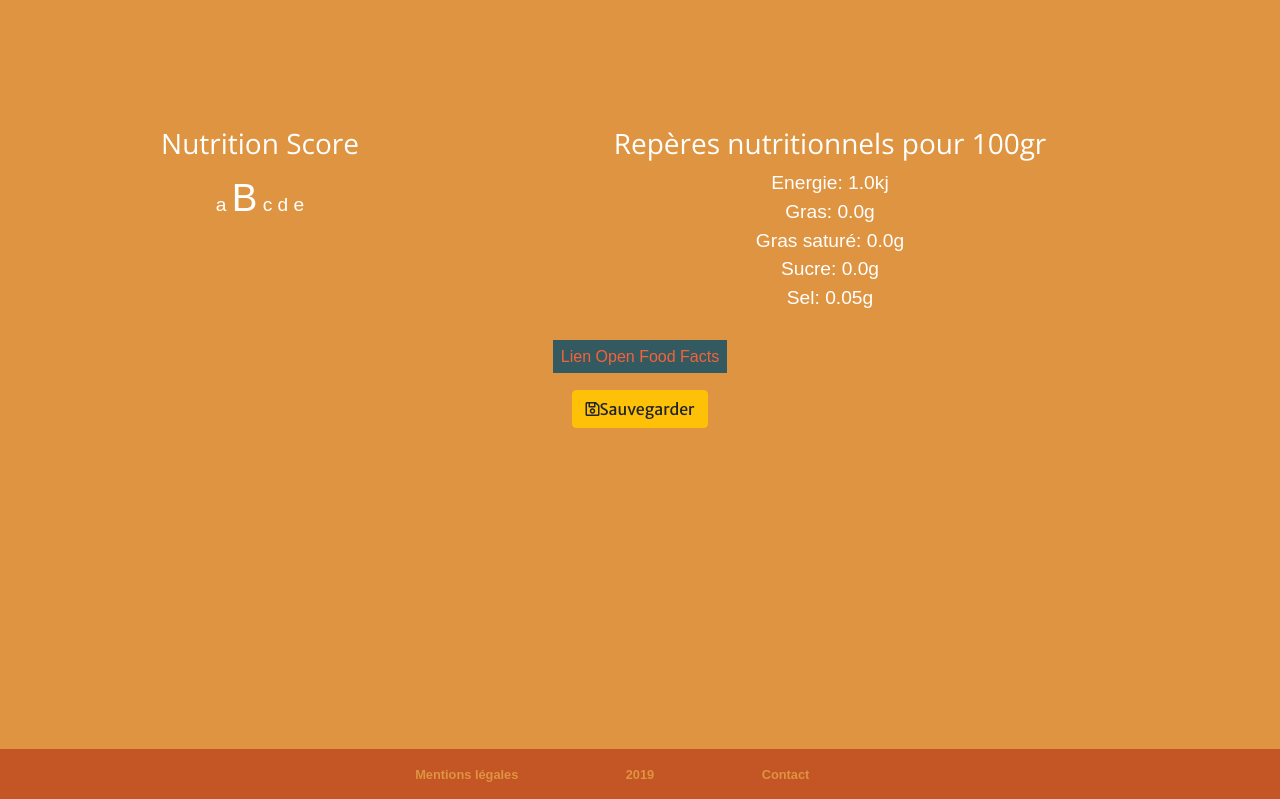
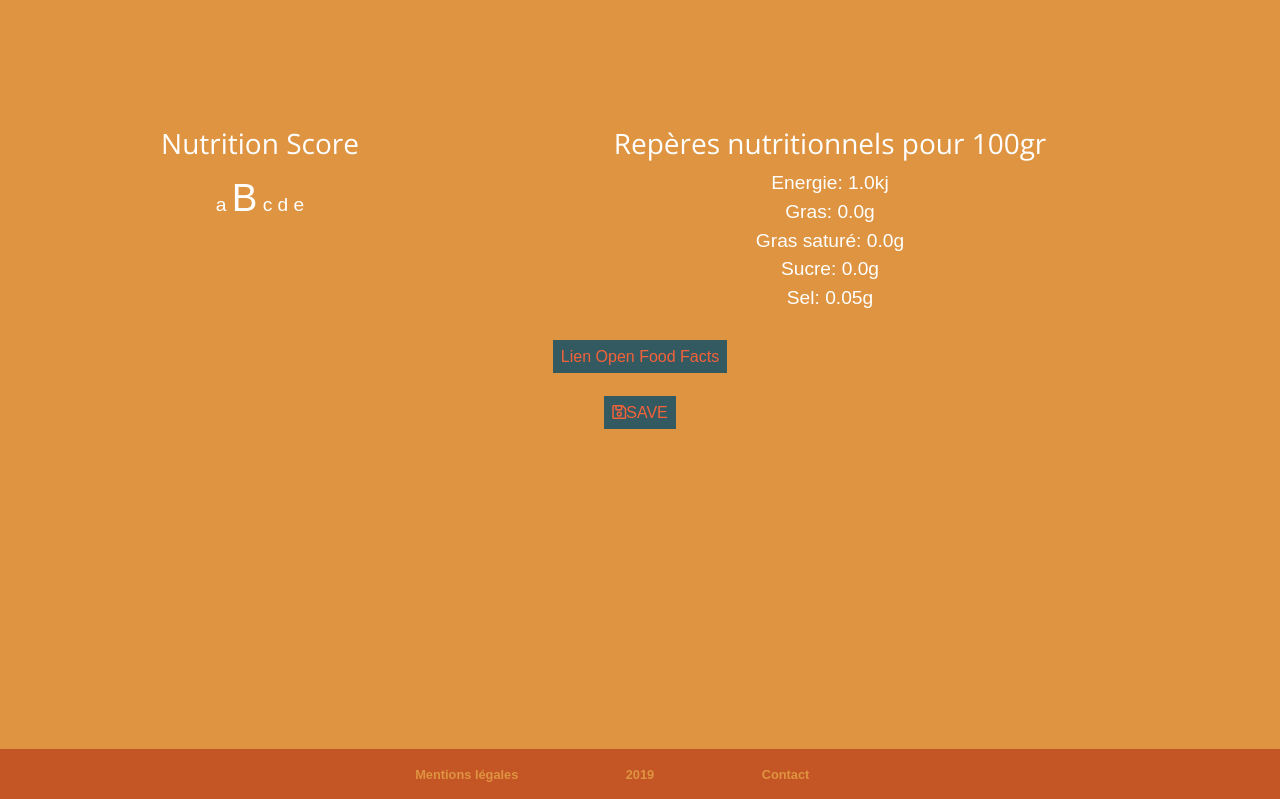
Before and after one commit to Azer1338/pur_beurre_apps, a Django app: page /substitute/details/3502110008220/ in a window 1280 px wide. Shown: the part 303-1102 px from the top of the page. Run offline with Django 3.2, Linux system fonts and the light colour scheme; a user stored in the database is signed in; data comes from the database, SQL or seed files in the repository; some libraries are stand-ins or nearby versions; some web fonts are replaced.

Commit message:
Substitutes icon in the details.html changes

```diff
--- a/substitute/templates/substitute/details.html
+++ b/substitute/templates/substitute/details.html
@@ -78,20 +78,19 @@
                 <a href="{{ aliment.url_link }}" class="offLink">Lien Open Food Facts</a>
 
             </div>
+
+            <!-- SAVE -->
+            {% if user.is_authenticated %}
+            <div class="col-lg-8 text-center spacer">
+                <a href="/substitute/save/{{ substitute.id }}/" class="offLink">
+                    <i class="far fa-save"></i>SAVE
+                </a>
+            </div>
+            {% endif %}
+
         </div>
 
-        <!-- Save button -->
-        {% if user.is_authenticated %}
-        <div class="row justify-content-center">
-            <!-- Save it link -->
-            <div class="col text-center alimentIcon">
-                <!-- Saving button -->
-                <button type="button" class="btn btn-warning" onclick="window.location.href='/substitute/save/{{ aliment.id }}/'">
-                    <i class="far fa-save"></i>Sauvegarder
-                </button>
-            </div>
-        </div>
-        {% endif %}
+
 
     </div>
 </section>
```
